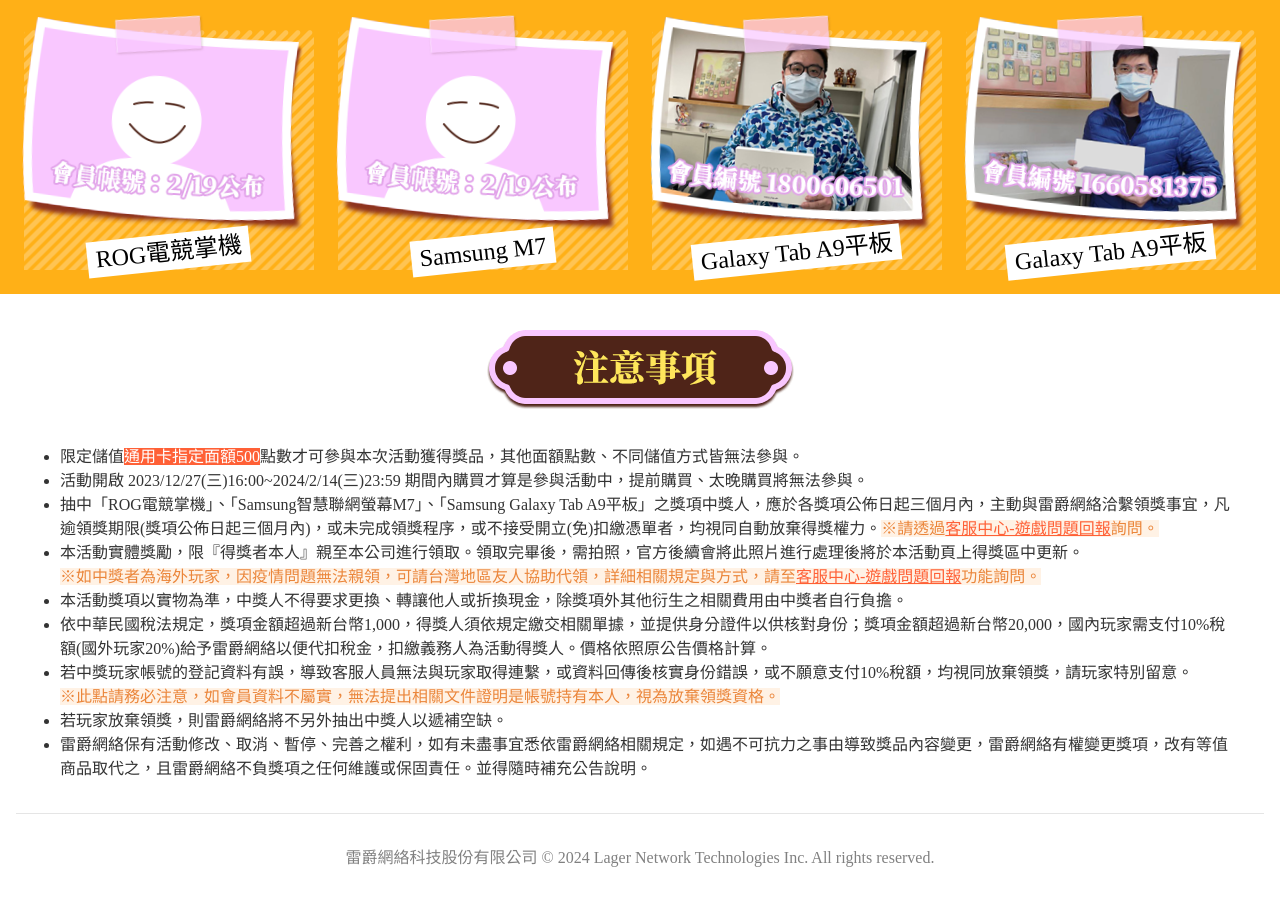
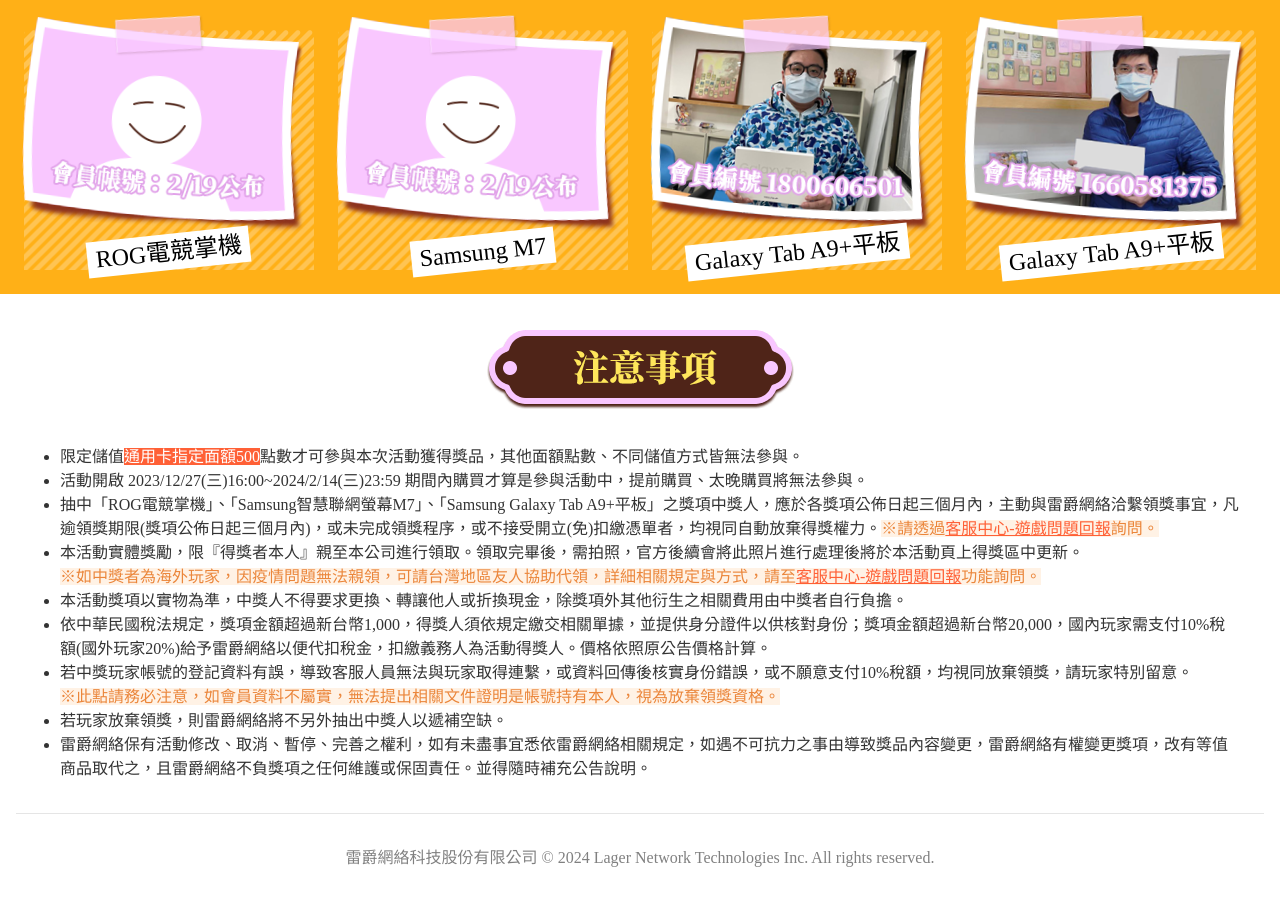
Before and after one commit to ossian-to/lager-2023-year-end, a plain HTML site: page index.html in a window 1280 px wide. Shown: the part 3130-4036 px from the top of the page. Drawn offline with Linux system fonts and the light colour scheme.

Commit message:
更新 Samsung Tab A9+ 平板

```diff
--- a/index.html
+++ b/index.html
@@ -202,13 +202,13 @@
                     <li>
                         <figure>
                             <img src="assets/images/photos-03.png?v=2" alt="Galaxy Tab A9平板：得獎者照片">
-                            <figcaption>Galaxy Tab A9平板</figcaption>
+                            <figcaption>Galaxy Tab A9+平板</figcaption>
                         </figure>
                     </li>
                     <li>
                         <figure>
                             <img src="assets/images/photos-04.png?v=2" alt="Galaxy Tab A9平板：得獎者照片">
-                            <figcaption>Galaxy Tab A9平板</figcaption>
+                            <figcaption>Galaxy Tab A9+平板</figcaption>
                         </figure>
                     </li>
                 </ul>
@@ -226,7 +226,7 @@
             <ul class="event-note-list">
                 <li>限定儲值<em>通用卡指定面額500</em>點數才可參與本次活動獲得獎品，其他面額點數、不同儲值方式皆無法參與。</li>
                 <li>活動開啟 2023/12/27(三)16:00~2024/2/14(三)23:59 期間內購買才算是參與活動中，提前購買、太晚購買將無法參與。</li>
-                <li>抽中「ROG電競掌機」、「Samsung智慧聯網螢幕M7」、「Samsung Galaxy Tab A9平板」之獎項中獎人，應於各獎項公佈日起三個月內，主動與雷爵網絡洽繫領獎事宜，凡逾領獎期限(獎項公佈日起三個月內)，或未完成領獎程序，或不接受開立(免)扣繳憑單者，均視同自動放棄得獎權力。<mark>※請透過<a href="https://member.lager.com.tw/index/login?rm=support&rc=player_report_list" target="_blank">客服中心-遊戲問題回報</a>詢問。</mark></li>
+                <li>抽中「ROG電競掌機」、「Samsung智慧聯網螢幕M7」、「Samsung Galaxy Tab A9+平板」之獎項中獎人，應於各獎項公佈日起三個月內，主動與雷爵網絡洽繫領獎事宜，凡逾領獎期限(獎項公佈日起三個月內)，或未完成領獎程序，或不接受開立(免)扣繳憑單者，均視同自動放棄得獎權力。<mark>※請透過<a href="https://member.lager.com.tw/index/login?rm=support&rc=player_report_list" target="_blank">客服中心-遊戲問題回報</a>詢問。</mark></li>
                 <li>本活動實體獎勵，限『得獎者本人』親至本公司進行領取。領取完畢後，需拍照，官方後續會將此照片進行處理後將於本活動頁上得獎區中更新。<br><mark>※如中獎者為海外玩家，因疫情問題無法親領，可請台灣地區友人協助代領，詳細相關規定與方式，請至<a href="https://member.lager.com.tw/index/login?rm=support&rc=player_report_list" target="_blank">客服中心-遊戲問題回報</a>功能詢問。</mark></li>
                 <li>本活動獎項以實物為準，中獎人不得要求更換、轉讓他人或折換現金，除獎項外其他衍生之相關費用由中獎者自行負擔。</li>
                 <li>依中華民國稅法規定，獎項金額超過新台幣1,000，得獎人須依規定繳交相關單據，並提供身分證件以供核對身份；獎項金額超過新台幣20,000，國內玩家需支付10%稅額(國外玩家20%)給予雷爵網絡以便代扣稅金，扣繳義務人為活動得獎人。價格依照原公告價格計算。</li>
```
Also changed, not shown: assets/images/gift-03.png, 1 other file.
